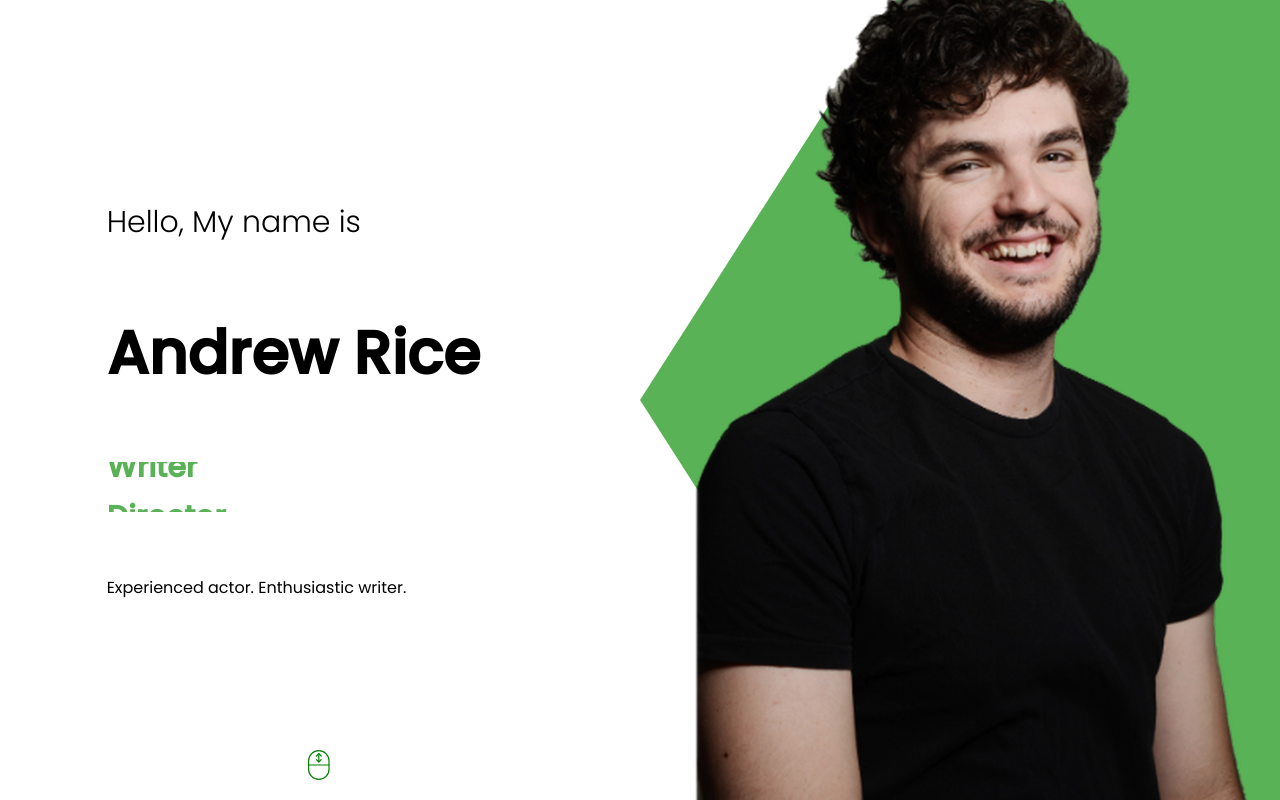
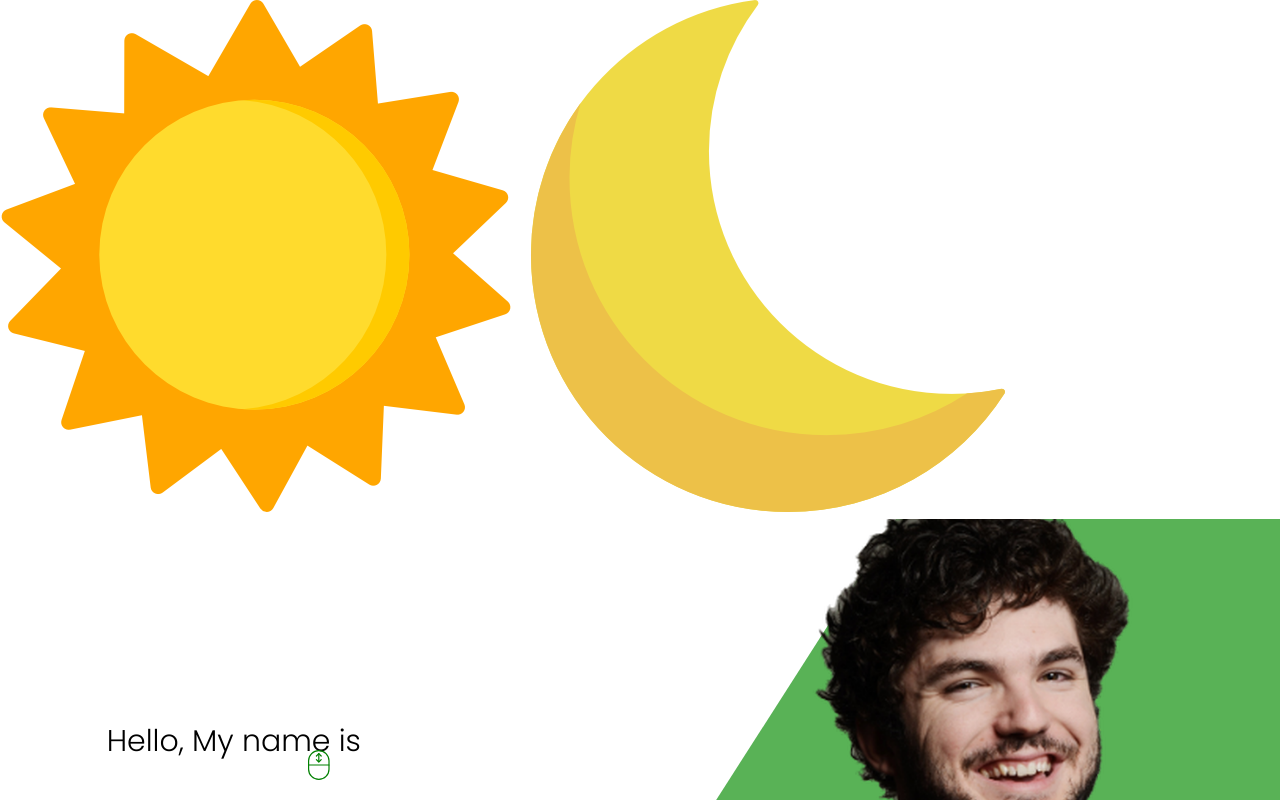
Before and after one commit to ebruri/ajr-portfolio, a React (Create React App) app: page / in a window 1280 px wide. Shown: the top 800 px of the page. Built offline with nearby package versions, Linux system fonts and the light colour scheme.

Commit message:
Add dark mode toggle component

```diff
--- a/src/App.jsx
+++ b/src/App.jsx
@@ -2,11 +2,14 @@
 import About from "./components/about/About"
 import WorkList from "./components/workList/WorkList";
 import Contact from "./components/contact/Contact";
+import Toggle from "./components/toggle/Toggle";
+
 
 
 const App = () => {
   return (
     <div>
+      <Toggle/>
       <Intro/>
       <About/>
       <WorkList/>
--- /dev/null
+++ b/src/components/toggle/Toggle.jsx
@@ -0,0 +1,16 @@
+import "./toggle.css"
+import Sun from "../../img/sun.png"
+import Moon from "../../img/moon.png"
+
+
+const Toggle = () => {
+  return (
+    <div className="t">
+      <img src={Sun} alt="" className="t-icon"/>
+      <img src={Moon} alt="" className="t-icon"/>
+      <div className="t-button"></div>
+    </div>
+  )
+}
+
+export default Toggle
```
Also changed, not shown: src/components/toggle/toggle.css (added), src/img/moon.png (added), src/img/sun.png (added).
